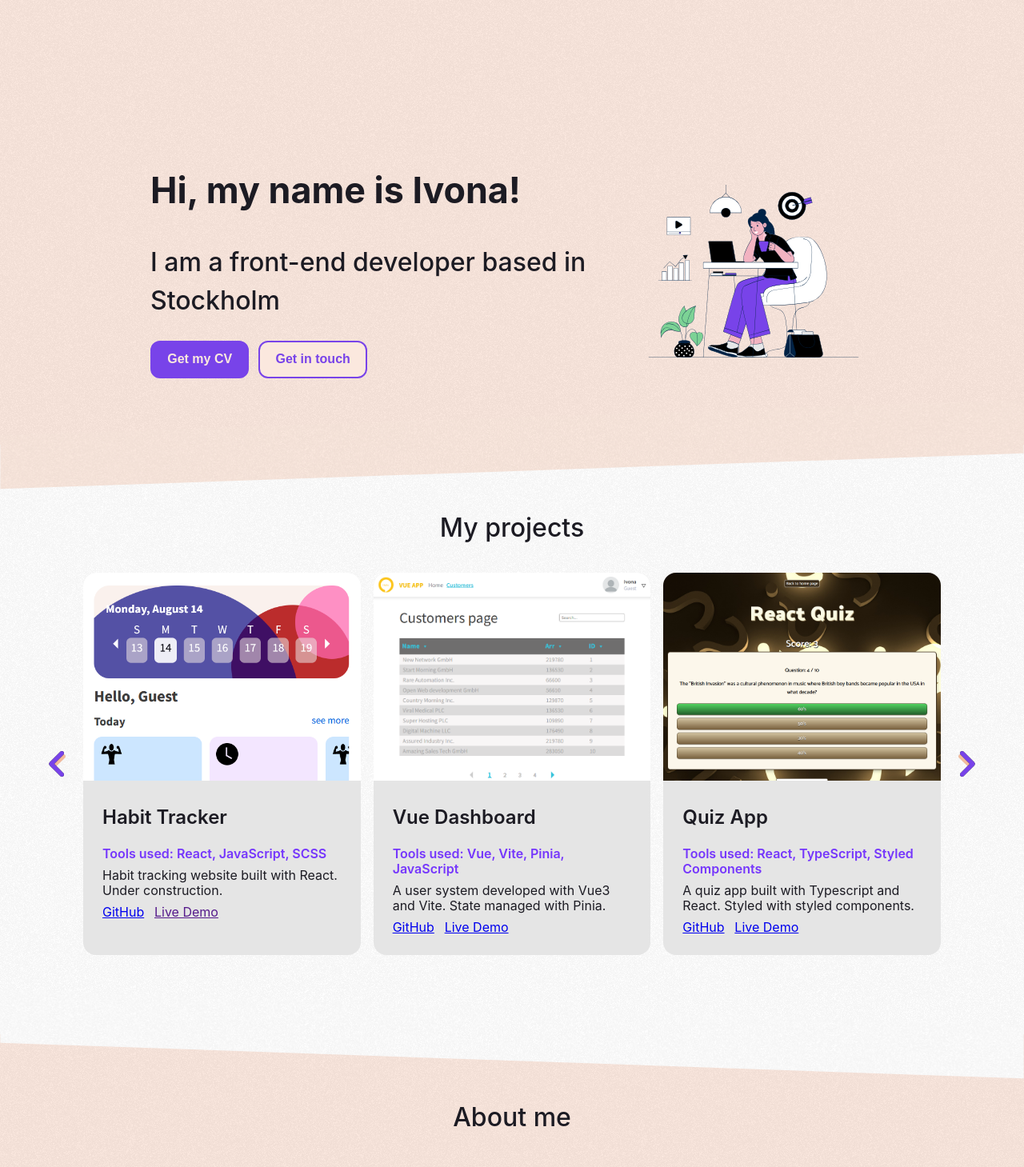
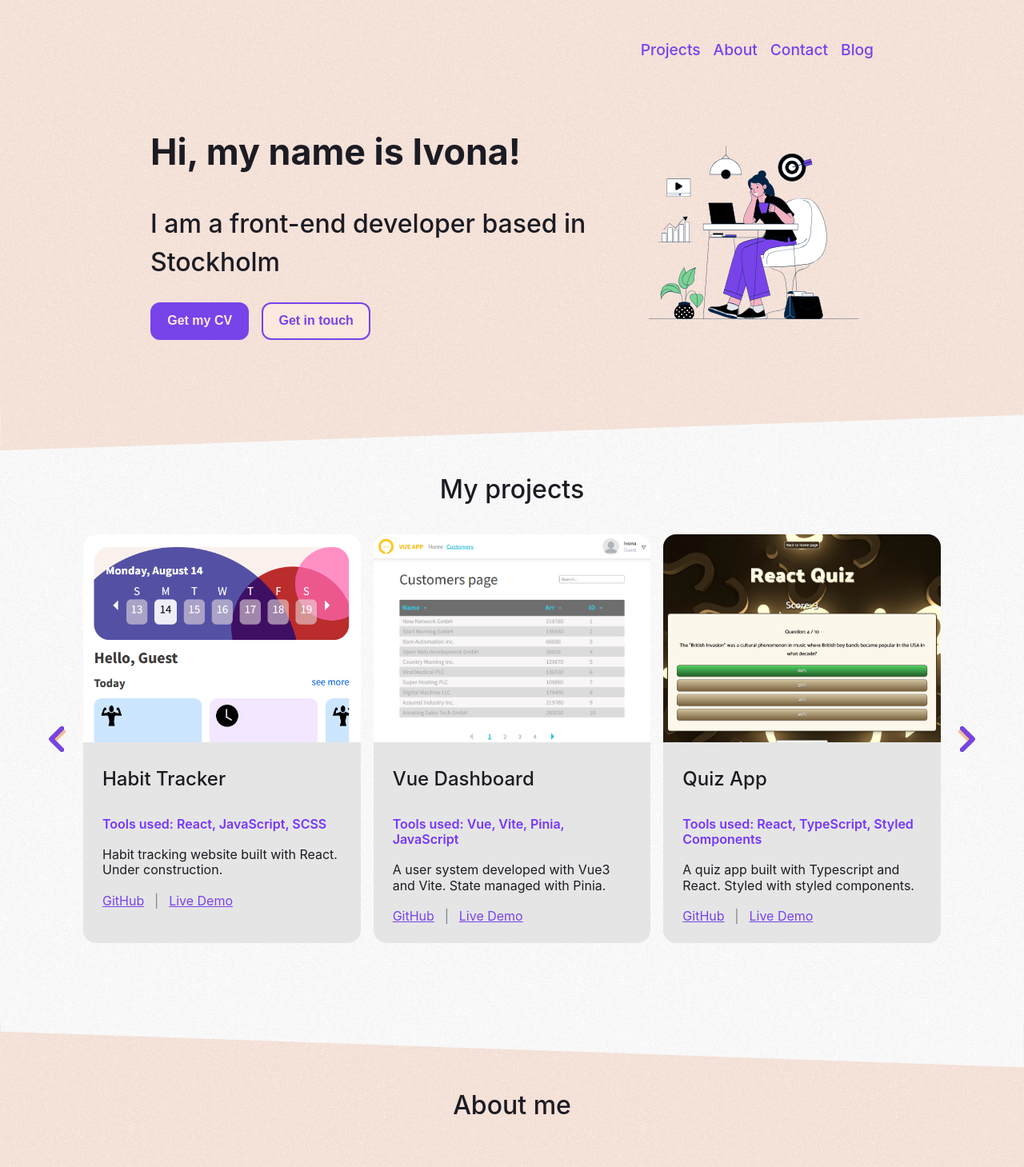
Before and after one commit to iwarra/my-portfolio, a Vue app: page / in a window 1280 px wide. Shown: the top 1459 px of the page at 80% size. Built offline with nearby package versions, Linux system fonts and the light colour scheme.

Commit message:
Minor style changes

```diff
--- a/src/components/HomePage.vue
+++ b/src/components/HomePage.vue
@@ -1,9 +1,10 @@
 <script setup>
-import { ref, computed } from 'vue';
+import { ref, computed, onMounted } from 'vue';
 import { projects, skills, aboutMe } from '../data.js';
 
 const projectsRef = ref(projects);
 let currentProjects = computed(() => projectsRef.value);
+let isVisible = ref(null);
 
 const moveLeft = () => {
   projectsRef.value = [...currentProjects.value.slice(1), currentProjects.value.at(0)];
@@ -26,19 +27,11 @@ const toggleNavbar = () => {
   elToToggle.classList.toggle("header--active")
 };
 
-// function setBorderColor(project) {
-//   const toolColors = {
-//     Vue: '#42b883',
-//     React: '#75dcfd',
-//   }
+const checkVisibility = () => {
+  isVisible.value = window.matchMedia("(max-width: 850px)").matches
+}
 
-//   for (let tool in toolColors) {
-//     if (project.tools.includes(tool)) return toolColors[tool]
-//   }
-//   return 'transparent'
-// };
-
-// Applied in the component with  :style="`border: 2px solid ${setBorderColor(project)}`"
+onMounted(() => checkVisibility())
 </script>
 
 <template>
@@ -60,6 +53,15 @@ const toggleNavbar = () => {
           </ul>
         </nav>
       </div>
+
+      <nav id="navDesktop" class="header-nav--desktop">
+        <ul class="header-links">
+          <li><a href="#projects">Projects</a></li>
+          <li><a href="#about">About</a></li>
+          <li><a href="#contact">Contact</a></li>
+          <li><a href="www.thesmokedetector.net/coding">Blog</a></li>
+        </ul>
+      </nav>
 
       <section class="header-hero">
         <div class="hero-text">
@@ -116,6 +118,7 @@ const toggleNavbar = () => {
                   <li>
                     <a :href="project.links.gitHub">GitHub</a>
                   </li>
+                  <span>|</span>
                   <li>
                     <a :href="project.links.liveDemo">Live Demo</a>
                   </li>
@@ -206,8 +209,7 @@ const toggleNavbar = () => {
 
 #header {
   background-image: url(../assets/grainy_texture.png), linear-gradient(var(--primary-peach), var(--primary-peach));
-  padding-top: 2rem;
-  //position: relative;
+  //padding-top: 2rem;
 
   .header-wrapper {
     display: flex;
@@ -216,6 +218,10 @@ const toggleNavbar = () => {
     min-height: 40vh;
     justify-content: center;
     margin: 0 auto;
+
+    .header-nav--desktop {
+      display: none;
+    }
 
     .header-nav {
       // position: absolute;
@@ -233,9 +239,7 @@ const toggleNavbar = () => {
       gap: 2rem;
       justify-content: end;
       padding-right: 3rem;
-      //margin-top: -2rem;
       padding-top: 1rem;
-      // background-color: gray;
     }
 
     .header--active .header-nav {
@@ -251,10 +255,10 @@ const toggleNavbar = () => {
     }
 
     .header-icon {
-      display:inline-block;
       // position: absolute;
       // top: 4rem;
       // right: 2rem;
+      display:inline-block;
       width:30px;
       height:5px;
       background-color: var(--primary-accent);
@@ -304,7 +308,7 @@ const toggleNavbar = () => {
       gap: 10px;
 
       a {
-        //text-decoration: none;
+        text-decoration: none;
         font-size: 1.2rem;
         font-weight: 500;
         color: var(--primary-accent);
@@ -332,7 +336,7 @@ const toggleNavbar = () => {
       align-self: start;
       background-color: var(--primary-accent);
       color: var(--primary-peach);
-      margin-right: 12px;
+      margin-right: 1rem;
     }
 
     .hero-secondaryBtn {
@@ -376,17 +380,25 @@ const toggleNavbar = () => {
       max-width: 1000px;
       padding-top: 3rem;
 
-      .header-nav {
-        opacity: 1;
+      .header-nav--desktop {
+        display: inline;
+        .header-links {
+          display: flex;
+          flex-direction: row;
+          justify-content: end;
+          gap: 1rem;
+          list-style: none;
+          margin-right: 3rem;
+
+          a {
+            text-decoration: none;
+            color: var(--primary-accent);
+          }
+
+        }
       }
 
-      .header-links {
-        display: flex;
-        flex-direction: row;
-        justify-content: end;
-      }
-
-      .header-trigger {
+      #toggle {
         display: none;
       }
     }
@@ -455,7 +467,7 @@ const toggleNavbar = () => {
     padding: 1.5rem;
     display: flex;
     flex-direction: column;
-    gap: .5rem;
+    gap: 1.2rem;
     flex: 1;
     line-height: 1.2;
   }
@@ -467,12 +479,21 @@ const toggleNavbar = () => {
     object-position: 0 0;
   }
 
+  .project-title {
+    font-weight: 500;
+  }
+
   .project-links {
     list-style: none;
+    display: flex;
+    gap: .8rem;
 
-    li {
-      display: inline;
-      margin-right: .8rem;
+    a, a:visited {
+      color: var(--primary-accent);
+    }
+
+    span {
+      color: gray;
     }
   }
 
@@ -524,7 +545,7 @@ const toggleNavbar = () => {
     max-width: 1000px;
     display: flex;
     flex-direction: column;
-    gap: 3rem;
+    gap: 4rem;
     margin: 0 3rem 3rem 3rem;
   }
 
@@ -577,7 +598,7 @@ const toggleNavbar = () => {
     display: flex;
     flex-direction: column;
     list-style: none;
-    gap: 1.2rem;
+    gap: 1.5rem;
     align-items: center;
     margin-bottom: 3rem;
   }
@@ -602,7 +623,7 @@ const toggleNavbar = () => {
 
 #footer {
   background-image: url(../assets/grainy_texture.png), linear-gradient(#eee, #eee);
-  // opacity: 0.33;
+
   .footer-wrapper {
     max-width: 1000px;
     margin: 0 auto;
@@ -616,6 +637,7 @@ const toggleNavbar = () => {
   .footer-icon {
     height: 2.1rem;
     color: var(--primary-accent);
+    cursor: pointer;
   }
 }
 
```
